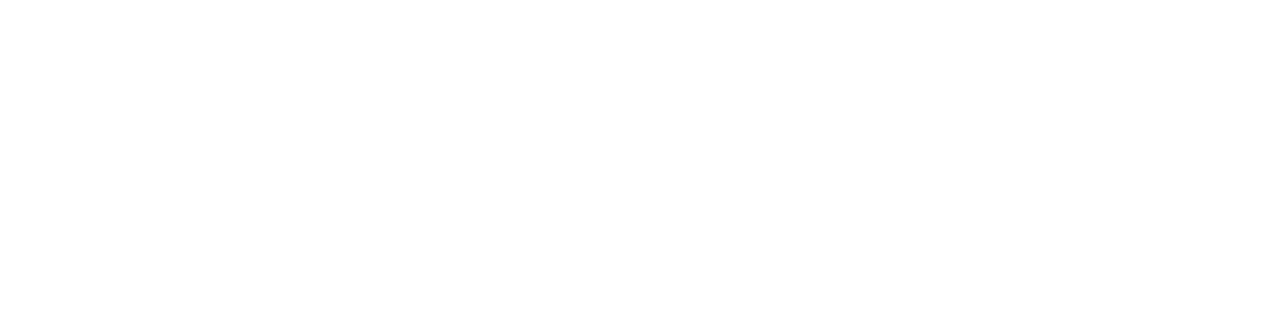
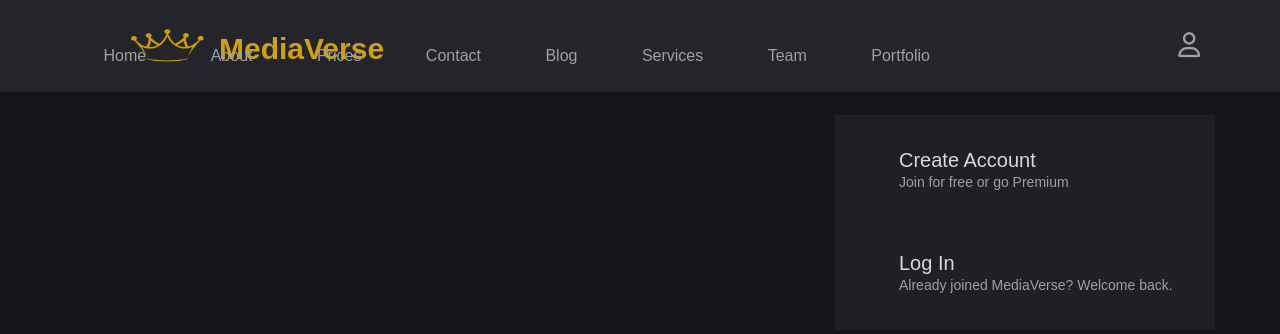
Before and after one commit to MaherAhmed0/MediaVerse, a plain HTML site: page index.html in a window 1280 px wide. Drawn offline with Linux system fonts and the light colour scheme.

Commit message:
Header sec

```diff
--- a/css/master.css
+++ b/css/master.css
@@ -0,0 +1,110 @@
+body {
+    background-color: #141519;
+    font-family: Arial, Helvetica, sans-serif;
+    overflow: auto;
+}
+
+.header {
+    background-color: #23252B;
+    /* overflow: auto; */
+    position: fixed;
+    width: 100%;
+    top: 0;
+    right: 0;
+    left: 0;
+}
+
+.logo {
+    height: 92px;
+    width: 121px;
+    float: left;
+    margin-left: 110px;
+}
+
+.brand-name {
+    float: left;
+    color: #D0A012;
+    margin-top: 32px;
+    font-weight: bold;
+    font-size: 30px;
+    margin-left: -12px;
+}
+
+.links {
+    float: right;
+    list-style: none;
+    /* margin-right: 290px;*/
+    margin-top: -45px;
+    margin-right: 290px;
+    font-size: 16px;
+}
+
+.links li {
+    display: inline-block;
+}
+
+.option {
+    text-decoration: none;
+    margin-right: 60px;
+    color: #a0a0a0;
+}
+
+.option:hover {
+    color: white;
+}
+
+.option:focus {
+    color: white;
+}
+
+.drop {
+    position: relative;
+}
+
+.user-icon {
+    float: right;
+    font-size: 25px;
+    margin: -60px 80px 0px 0px;
+    color: #a0a0a0;
+}
+
+.drop-down {
+    list-style: none;
+    background-color: #1e2025;
+    position: absolute;
+    float: right;
+    width: 340px;
+    right: 65;
+    height: 215px;
+    margin-top: 115px;
+    /* display: none; */
+    z-index: 1;
+}
+
+.drop-down::before {
+    content: "";
+    position: absolute;
+}
+
+.drop:hover .drop-down {
+    display: block;
+}
+
+.account {
+    padding: 14px 24px;
+}
+
+.title {
+    color: #DADADA;
+    font-size: 20px;
+}
+
+.sub-title {
+    color: #a0a0a0;
+    font-size: 14px;
+    margin-top: -18px;
+}
+
+.account:hover {
+    background-color: #23252B;
+}
--- a/index.html
+++ b/index.html
@@ -1,11 +1,41 @@
 <html>
+
 <head>
     <meta charset="UTF-8">
     <title>MediaVerse</title>
     <link rel="stylesheet" href="css/master.css">
     <link rel="stylesheet" href="css/all.css">
 </head>
+
 <body>
+    <!-- Header sec -->
+    <div class="header">
+        <img src="images/—Pngtree—crown logo design vector_5284774.png" alt="MediaVerse" class="logo">
+        <h1 class="brand-name">MediaVerse</h1>
+        <ul class="links">
+            <li><a href="#" class="option">Home</a></li>
+            <li><a href="#" class="option">About</a></li>
+            <li><a href="#" class="option">Prices</a></li>
+            <li><a href="#" class="option">Contact</a></li>
+            <li><a href="#" class="option">Blog</a></li>
+            <li><a href="#" class="option">Services</a></li>
+            <li><a href="#" class="option">Team</a></li>
+            <li><a href="#" class="option">Portfolio</a></li>
+        </ul>
+        <div class="drop">
+            <i class="fa-regular fa-user user-icon"></i>
+            <ul class="drop-down">
+                <li class="account">
+                    <p class="title">Create Account</p>
+                    <p class="sub-title">Join for free or go Premium</p>
+                </li>
+                <li class="account">
+                    <p class="title">Log In</p>
+                    <p class="sub-title">Already joined MediaVerse? Welcome back.</p>
+                </li>
+            </ul>
+        </div>
+    </div>
+</body>
 
-</body>
 </html>
```
Also changed, not shown: images/LogoSample_ByTailorBrands.jpg (added), images/—Pngtree—crown logo design vector_5284774.png (added).
